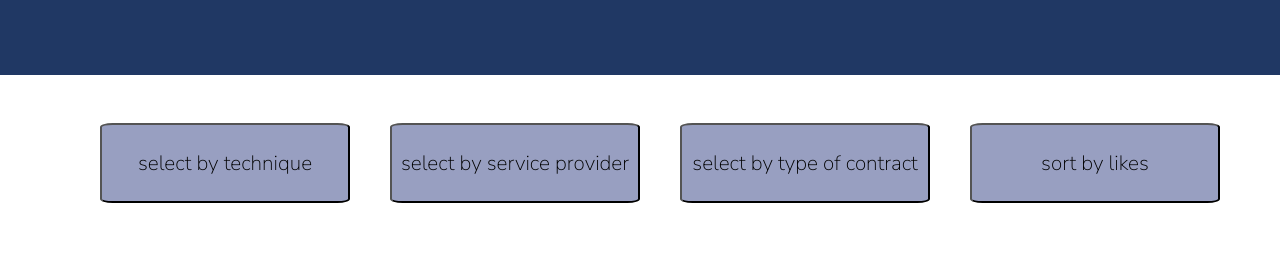
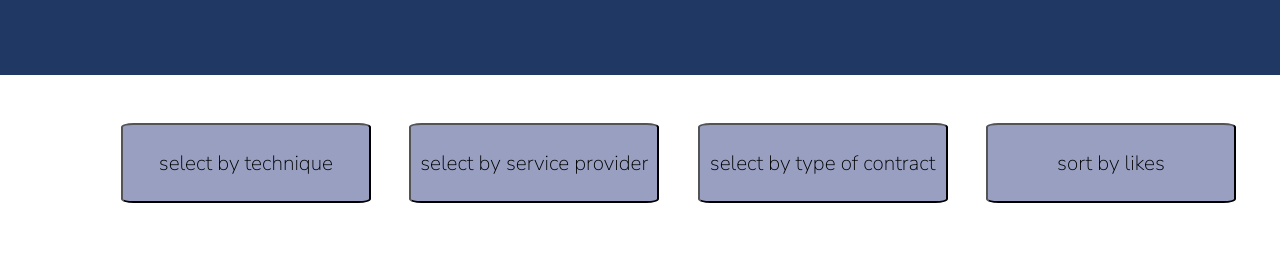
Before and after one commit to WildCodeSchool/2022-03-JS-Remote-404-we_rev_art, a React (Vite) app in the folder frontend/: page /Artists in a window 1280 px wide. Shown: the part 1020-1289 px from the top of the page. Built offline with nearby package versions, Linux system fonts and the light colour scheme.

Commit message:
test css

```diff
--- a/frontend/src/style/ProjectAdsFilter.css
+++ b/frontend/src/style/ProjectAdsFilter.css
@@ -20,12 +20,14 @@
   display: flex;
   justify-content: center;
   align-items: flex-start;
+  margin-left: 2.4rem;
+
 }
 .filter_selection {
   background-color: rgb(152, 159, 193);
   font-size: 1.3rem;
   border-radius: 5%;
-  margin-left: 2.5rem;
+  margin-left: 2.4rem;
   width: 250px;
   height: 80px;
 }
@@ -45,4 +47,5 @@
   line-height: 2rem;
   color: black;
   font-style: bold;
+  margin-left: 0.4rem;
 }
```
